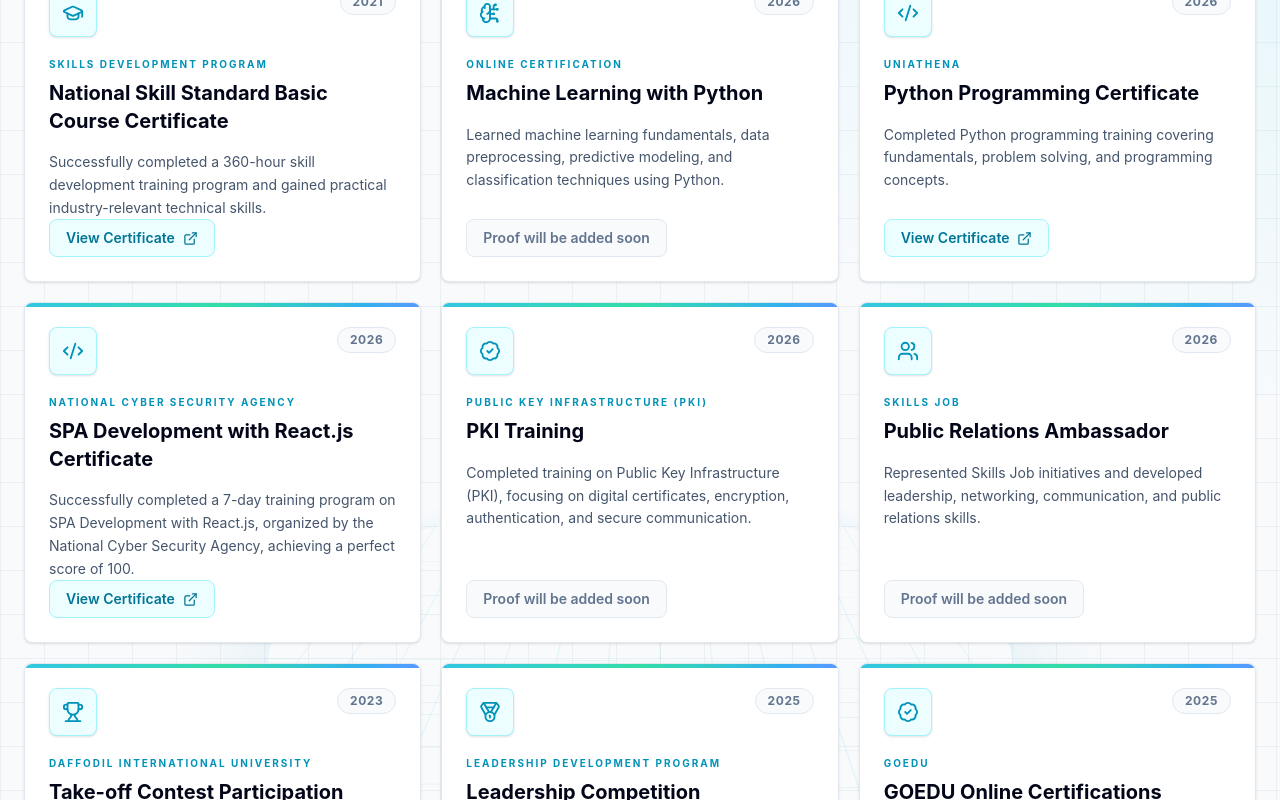
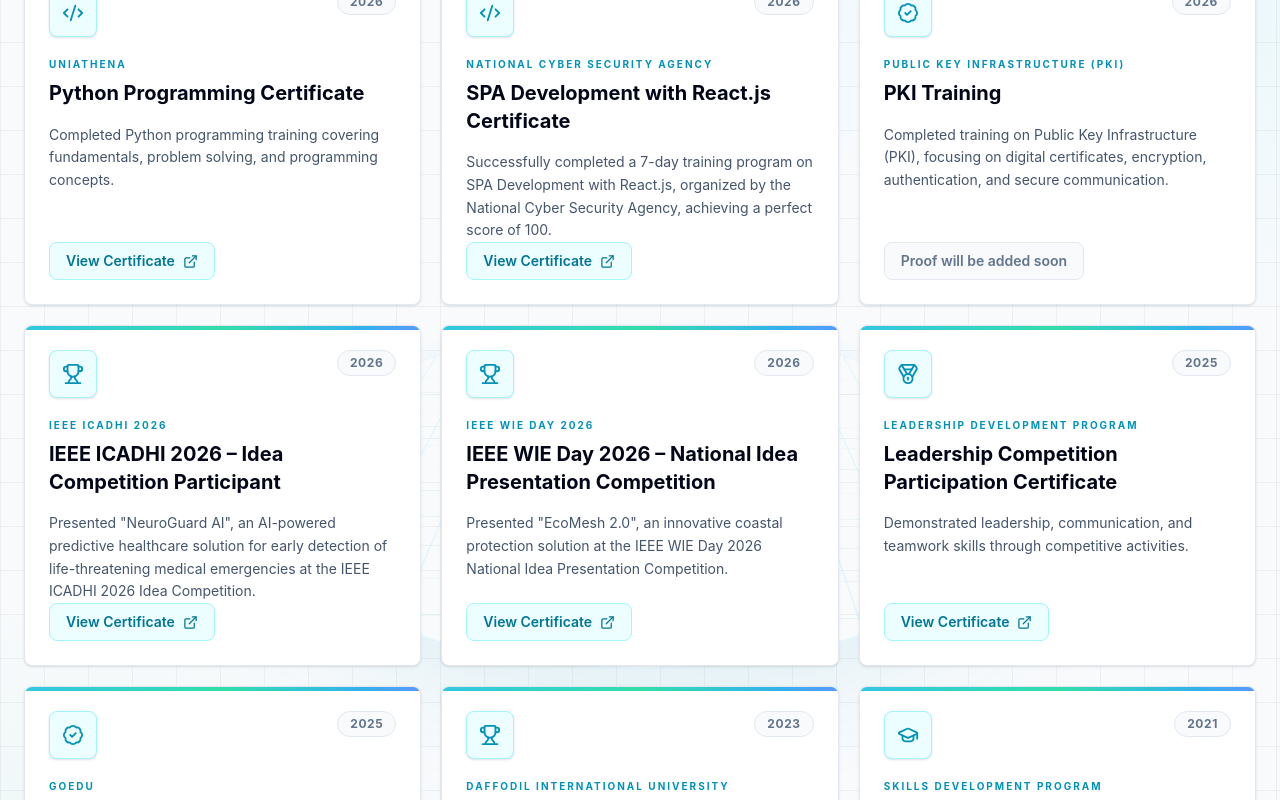
Before and after one commit to ruhulamin18/Portfolio, a React (Vite) app: page / in a window 1280 px wide. Shown: the part 5000-5800 px from the top of the page. Built offline with nearby package versions, Linux system fonts and the light colour scheme.

Commit message:
Update certificate cards and sort by year

```diff
--- a/src/components/Certificates.jsx
+++ b/src/components/Certificates.jsx
@@ -4,34 +4,15 @@
 import {
   Award,
   BadgeCheck,
-  BrainCircuit,
   Code2,
   ExternalLink,
   GraduationCap,
   Medal,
   Sparkles,
   Trophy,
-  Users,
 } from 'lucide-react';
 
 const certificates = [
-  {
-    title: 'National Skill Standard Basic Course Certificate',
-    organization: 'Skills Development Program',
-    year: '2021',
-    description:
-      'Successfully completed a 360-hour skill development training program and gained practical industry-relevant technical skills.',
-    icon: GraduationCap,
-    link: '/certificates/National Skill Standard Basic Course Certificate.pdf',
-  },
-  {
-    title: 'Machine Learning with Python',
-    organization: 'Online Certification',
-    year: '2026',
-    description:
-      'Learned machine learning fundamentals, data preprocessing, predictive modeling, and classification techniques using Python.',
-    icon: BrainCircuit,
-  },
   {
     title: 'Python Programming Certificate',
     organization: 'UniAthena',
@@ -59,21 +40,22 @@
     icon: BadgeCheck,
   },
   {
-    title: 'Public Relations Ambassador',
-    organization: 'Skills Job',
+    title: 'IEEE ICADHI 2026 – Idea Competition Participant',
+    organization: 'IEEE ICADHI 2026',
     year: '2026',
     description:
-      'Represented Skills Job initiatives and developed leadership, networking, communication, and public relations skills.',
-    icon: Users,
+      'Presented "NeuroGuard AI", an AI-powered predictive healthcare solution for early detection of life-threatening medical emergencies at the IEEE ICADHI 2026 Idea Competition.',
+    icon: Trophy,
+    link: '/certificates/ICADHI.pdf',
   },
   {
-    title: 'Take-off Contest Participation Certificate',
-    organization: 'Daffodil International University',
-    year: '2023',
+    title: 'IEEE WIE Day 2026 – National Idea Presentation Competition',
+    organization: 'IEEE WIE DAY 2026',
+    year: '2026',
     description:
-      'Participated in innovation and competition activities that enhanced creativity, teamwork, and problem-solving abilities.',
+      'Presented "EcoMesh 2.0", an innovative coastal protection solution at the IEEE WIE Day 2026 National Idea Presentation Competition.',
     icon: Trophy,
-    link: '/certificates/Take-off Contest Participation Certificate.pdf',
+    link: '/certificates/IEEE%20SEU%20idea%20presentation.pdf',
   },
   {
     title: 'Leadership Competition Participation Certificate',
@@ -111,22 +93,22 @@
     ],
   },
   {
-    title: 'IEEE ICADHI 2026 – Idea Competition Participant',
-    organization: 'IEEE ICADHI 2026',
-    year: '2026',
+    title: 'Take-off Contest Participation Certificate',
+    organization: 'Daffodil International University',
+    year: '2023',
     description:
-      'Presented "NeuroGuard AI", an AI-powered predictive healthcare solution for early detection of life-threatening medical emergencies at the IEEE ICADHI 2026 Idea Competition.',
+      'Participated in innovation and competition activities that enhanced creativity, teamwork, and problem-solving abilities.',
     icon: Trophy,
-    link: '/certificates/ICADHI.pdf',
+    link: '/certificates/Take-off Contest Participation Certificate.pdf',
   },
   {
-    title: 'IEEE WIE Day 2026 – National Idea Presentation Competition',
-    organization: 'IEEE WIE DAY 2026',
-    year: '2026',
+    title: 'National Skill Standard Basic Course Certificate',
+    organization: 'Skills Development Program',
+    year: '2021',
     description:
-      'Presented "EcoMesh 2.0", an innovative coastal protection solution at the IEEE WIE Day 2026 National Idea Presentation Competition.',
-    icon: Trophy,
-    link: '/certificates/IEEE%20SEU%20idea%20presentation.pdf',
+      'Successfully completed a 360-hour skill development training program and gained practical industry-relevant technical skills.',
+    icon: GraduationCap,
+    link: '/certificates/National Skill Standard Basic Course Certificate.pdf',
   },
 ];
 
```
